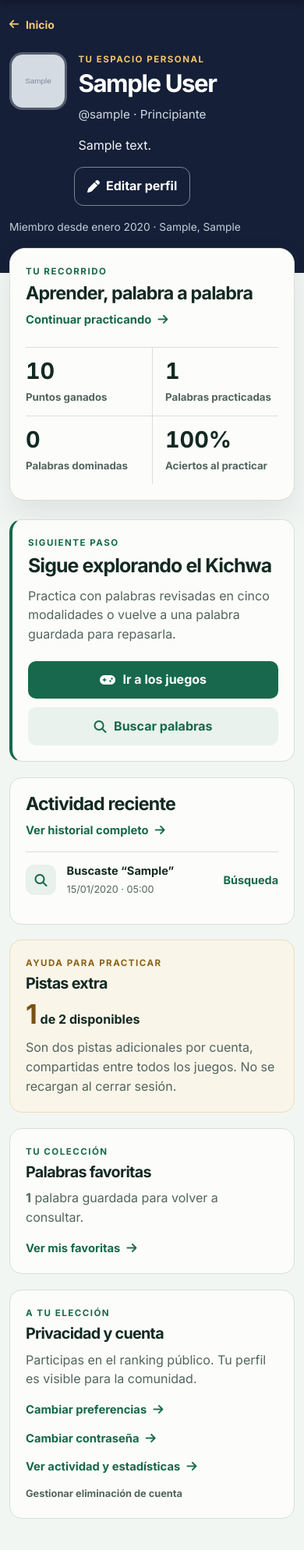
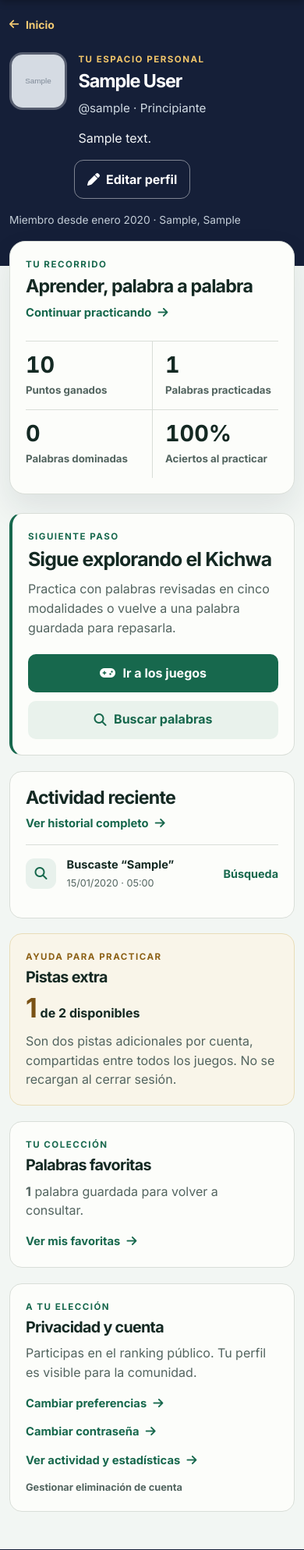
Before and after one commit to AlexanderGD21/Aplicativoweb, a Django app: page /usuarios/perfil/ in a window 390 px wide. Shown: the part 81-2069 px from the top of the page at 78% size. Run offline with Django 4.2, Linux system fonts and the light colour scheme; a user stored in the database is signed in; tables that the repository leaves empty hold one stand-in row (values such as "Sample post"); grey boxes marked "Sample" are stand-in pictures; parts of the project's set-up code (start-up, migrations or seed data) failed here and were passed over.

Commit message:
Ajustar perfil privado en pantallas móviles

```diff
--- a/static/css/profile.css
+++ b/static/css/profile.css
@@ -41,8 +41,8 @@
 .profile-metric-number { display: block; color: var(--profile-ink); font-weight: 800; font-size: clamp(1.8rem, 3vw, 2.5rem); line-height: 1; font-variant-numeric: tabular-nums; }
 .profile-metric-label { display: block; color: var(--profile-muted); font-size: .83rem; margin-top: .6rem; font-weight: 650; line-height: 1.25; }
 .profile-columns { display: grid; grid-template-columns: minmax(0, 1.65fr) minmax(275px, 1fr); gap: clamp(1.2rem, 3vw, 2.25rem); margin-top: clamp(1.5rem, 4vw, 2.75rem); align-items: start; }
-.profile-primary, .profile-secondary { display: grid; gap: 1.25rem; min-width: 0; }
-.profile-panel, .profile-history, .profile-side-panel, .profile-public { background: #fcfdfa; border: 1px solid var(--profile-line); border-radius: 16px; padding: clamp(1.25rem, 2.5vw, 1.75rem); }
+.profile-primary, .profile-secondary { display: grid; grid-template-columns: minmax(0, 1fr); gap: 1.25rem; min-width: 0; }
+.profile-panel, .profile-history, .profile-side-panel, .profile-public { min-width: 0; background: #fcfdfa; border: 1px solid var(--profile-line); border-radius: 16px; padding: clamp(1.25rem, 2.5vw, 1.75rem); }
 .profile-panel { border-left: 4px solid var(--profile-green); }
 .profile-panel h2 { font-size: 1.55rem; margin: 0 0 .65rem; }
 .profile-panel p:not(.profile-kicker), .profile-side-panel p:not(.profile-kicker), .profile-public p:not(.profile-kicker) { color: var(--profile-muted); line-height: 1.55; margin-bottom: 1rem; }
@@ -91,11 +91,11 @@
     .profile-masthead { padding: 1.1rem 0 3rem; }
     .profile-back { margin-bottom: 1.5rem; }
     .profile-identity { align-items: flex-start; gap: .9rem; flex-wrap: wrap; }
-    .profile-avatar { width: 74px; height: 74px; border-radius: 17px; }
+    .profile-avatar { width: 64px; height: 64px; border-radius: 17px; }
     .profile-avatar--initial { font-size: 2rem; }
-    .profile-identity-copy { flex: 1 1 calc(100% - 92px); }
-    .profile-identity h1 { font-size: clamp(1.65rem, 8vw, 2.2rem); }
-    .profile-edit { margin-left: 83px; }
+    .profile-identity-copy { flex: 1 1 100%; }
+    .profile-identity h1 { font-size: clamp(1.65rem, 8vw, 2.2rem); text-wrap: balance; }
+    .profile-edit { margin-left: 0; }
     .profile-masthead-meta { margin-top: 1rem; }
     .profile-section-heading { align-items: start; flex-direction: column; gap: .5rem; }
     .profile-metrics { grid-template-columns: repeat(2, minmax(0, 1fr)); }
@@ -108,6 +108,13 @@
     .profile-next-actions .profile-button { flex: 1 1 100%; }
 }
 
+@media (min-width: 360px) and (max-width: 620px) {
+    .profile-avatar { width: 74px; height: 74px; }
+    .profile-identity-copy { flex-basis: calc(100% - 92px); }
+    .profile-identity h1 { font-size: clamp(1.4rem, 6vw, 1.8rem); }
+    .profile-edit { margin-left: 83px; }
+}
+
 @media (prefers-reduced-motion: reduce) {
     .learning-profile .profile-button { transition: none; }
     .learning-profile .profile-button:hover { transform: none; }
--- a/templates/usuarios/perfil.html
+++ b/templates/usuarios/perfil.html
@@ -2,7 +2,7 @@
 {% load static %}
 
 {% block title %}{% if es_propio %}Mi espacio de aprendizaje{% else %}Perfil de {{ usuario.username }}{% endif %} · Diccionario Kichwa{% endblock %}
-{% block extra_css %}<link rel="stylesheet" href="{% static 'css/profile.css' %}?v=20260912-1">{% endblock %}
+{% block extra_css %}<link rel="stylesheet" href="{% static 'css/profile.css' %}?v=20260913-3">{% endblock %}
 
 {% block content %}
 <div class="learning-profile">
```
